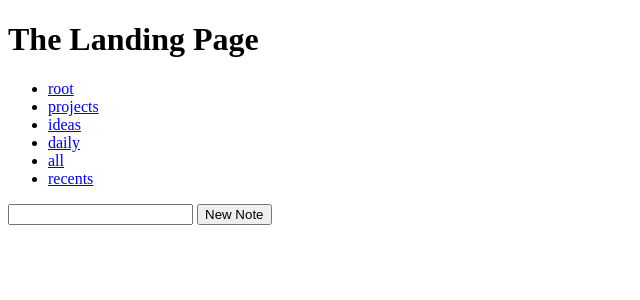
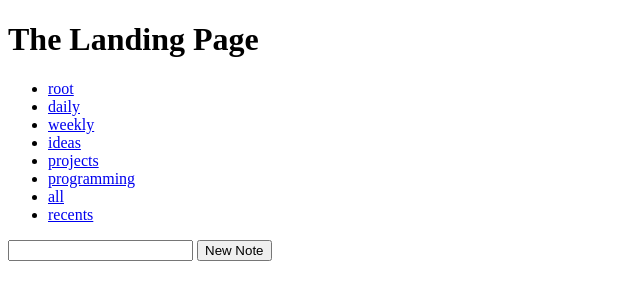
Before and after one commit to kasrasadeghi/pipeline, a Flask app: page / in a window 1280 px wide. Shown: the top 300 px of the page, without its empty margins (0-640 px from the left). Run offline with Flask 2, Linux system fonts and the light colour scheme.

Commit message:
organize toplevel links

```diff
--- a/templates/index.html
+++ b/templates/index.html
@@ -7,9 +7,14 @@
       <h1> The Landing Page </h1>
       <ul>
         <li><a href="/">root</a></li>
+
+        <li><a href="/daily">daily</a></li>
+        <li><a href="/note/89b02969-1b14-4390-aecb-fbd5bcad90d1.note">weekly</a></li>
+
+        <li><a href="/note/5fdc177d-fd1f-4f1a-8311-90a51c9cd5cc.note">ideas</a></li>
         <li><a href="/note/e44ff1c9-2cea-47c5-99bc-0d237e81e909.note">projects</a></li>
-        <li><a href="/note/5fdc177d-fd1f-4f1a-8311-90a51c9cd5cc.note">ideas</a></li>
-        <li><a href="/daily">daily</a></li>
+        <li><a href="/note/0acb9029-1e9a-45d1-9b49-512b40799f36.note">programming</a></li>
+
         <li><a href="/all">all</a></li>
         <li><a href="/recents">recents</a></li>
       </ul>
```
